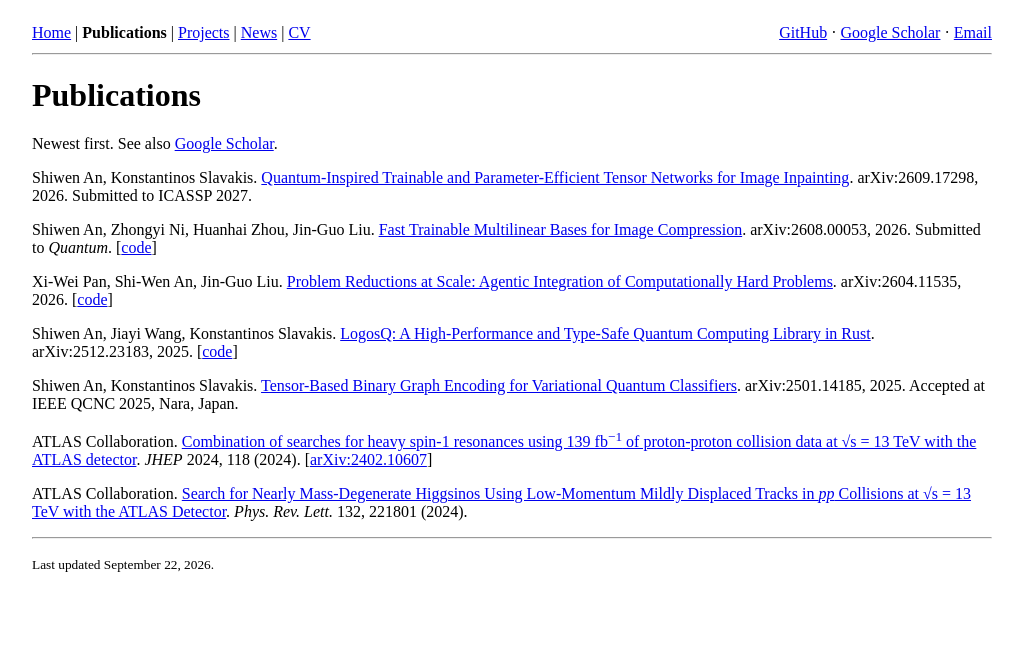
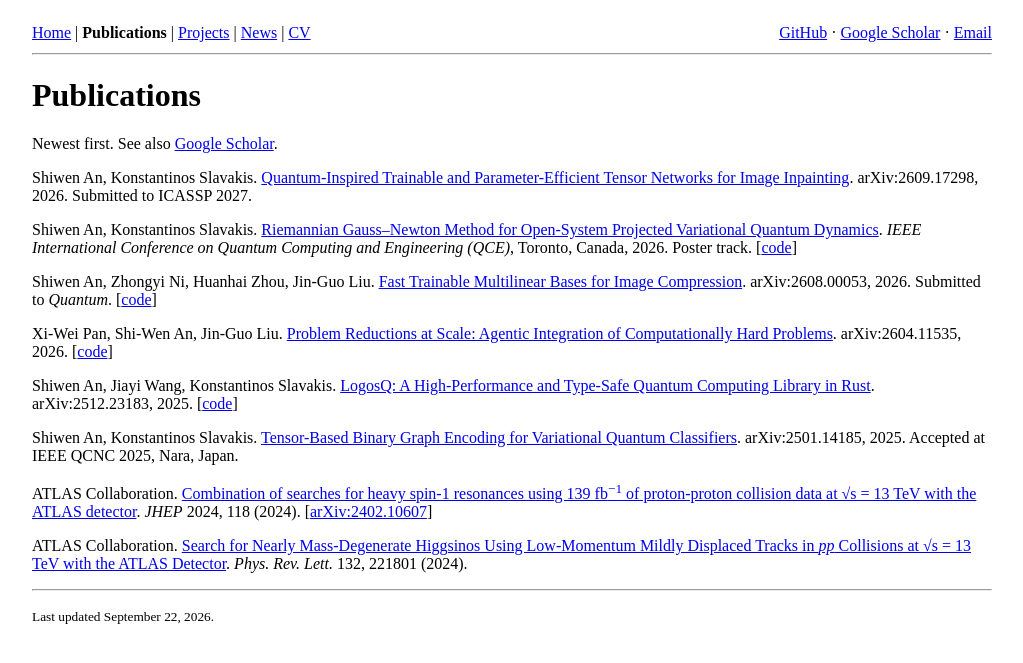
Before and after one commit to zazabap/zazabap.github.io, a Jekyll site: the page built from publications.md, in a window 1280 px wide. Shown: the top 663 px of the page, without its empty margins (128-1151 px from the left). Built offline with Jekyll 4.4.1, drawn with Linux system fonts in a browser that asks for light colours.

Commit message:
feat: Add the QCE 2026 proceedings paper and its acceptance news
"Riemannian Gauss–Newton Method for Open-System Projected Variational
Quantum Dynamics" (with Konstantinos Slavakis) was accepted to the IEEE
QCE 2026 poster track on 27 June 2026 and presented in Toronto in
September. Add a news item for the acceptance, list the paper in the
publications, and host the two-page proceedings PDF on the site until
the IEEE Xplore record exists (tracked in #2).

Co-Authored-By: Claude Fable 5.1 <noreply@anthropic.com>

```diff
--- a/publications.md
+++ b/publications.md
@@ -8,6 +8,11 @@ Newest first. See also [Google Scholar](https://scholar.google.com/citations?use
 Shiwen An, Konstantinos Slavakis.
 [Quantum-Inspired Trainable and Parameter-Efficient Tensor Networks for Image Inpainting](https://arxiv.org/abs/2609.17298).
 arXiv:2609.17298, 2026. Submitted to ICASSP 2027.
+
+Shiwen An, Konstantinos Slavakis.
+[Riemannian Gauss–Newton Method for Open-System Projected Variational Quantum Dynamics](/assets/pdf/qce2026-riemannian-gauss-newton-pvqd.pdf).
+*IEEE International Conference on Quantum Computing and Engineering (QCE)*, Toronto, Canada, 2026. Poster track.
+\[[code](https://github.com/zazabap/RiemannianPVQD)\]
 
 Shiwen An, Zhongyi Ni, Huanhai Zhou, Jin-Guo Liu.
 [Fast Trainable Multilinear Bases for Image Compression](https://arxiv.org/abs/2608.00053).
```
Also changed, not shown: _news/announcement_7.md (added, +12 -0 lines), 1 other file.
